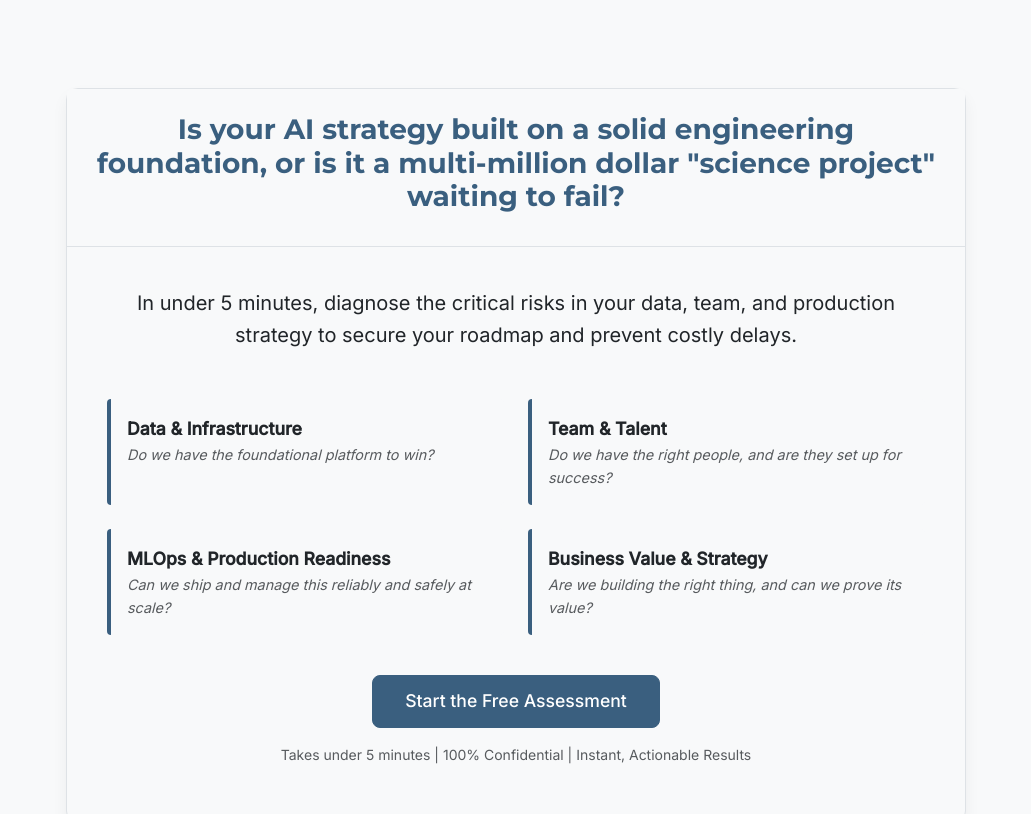
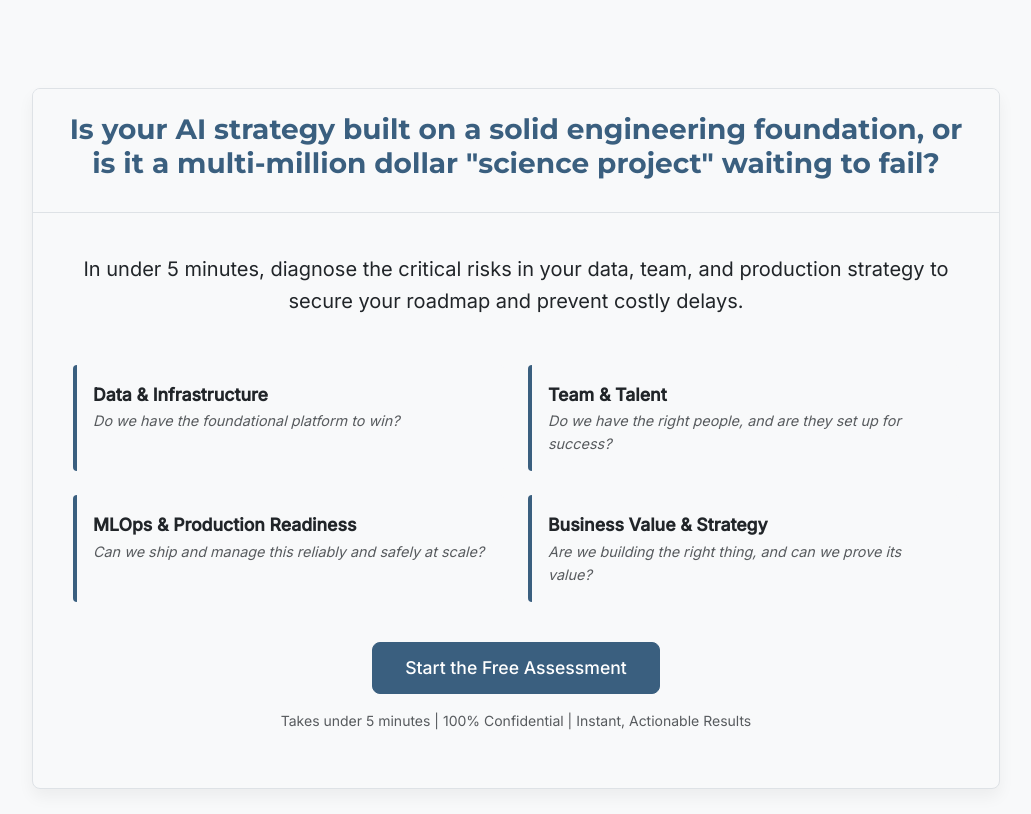
Before and after one commit to kirbah/ai-readiness-assessor, a React (Vite) app: page / in a window 1280 px wide. Shown: the top 814 px of the page, without its empty margins (124-1155 px from the left). Built offline with nearby package versions, Linux system fonts and the light colour scheme.

Commit message:
feat: add animation

```diff
--- a/src/components/LandingPage.tsx
+++ b/src/components/LandingPage.tsx
@@ -1,4 +1,5 @@
 import React from "react";
+import { motion, easeOut } from "framer-motion"; // Import motion
 import "../styles/LandingPage.css"; // Import the new CSS file
 
 interface LandingPageProps {
@@ -6,10 +7,31 @@ interface LandingPageProps {
 }
 
 const LandingPage: React.FC<LandingPageProps> = ({ onStart }) => {
+  const cardVariants = {
+    hidden: { opacity: 0, y: 50 },
+    visible: { opacity: 1, y: 0, transition: { duration: 0.6, ease: easeOut } },
+  };
+
+  const pillarVariants = {
+    hidden: { opacity: 0, y: 20 },
+    visible: { opacity: 1, y: 0, transition: { duration: 0.5, ease: easeOut } },
+  };
+
+  const buttonVariants = {
+    initial: { scale: 1 },
+    hover: { scale: 1.05, transition: { duration: 0.2 } },
+    tap: { scale: 0.95 },
+  };
+
   return (
     <div className="landing-page py-4">
       <div className="container">
-        <div className="card">
+        <motion.div
+          className="card"
+          variants={cardVariants}
+          initial="hidden"
+          animate="visible"
+        >
           <div className="card-header text-center">
             <h1 className="h1 fw-bold">
               Is your AI strategy built on a solid engineering foundation, or is
@@ -23,14 +45,19 @@ const LandingPage: React.FC<LandingPageProps> = ({ onStart }) => {
               costly delays.
             </p>
 
-            <div className="pillars-grid">
-              <div className="pillar-item">
+            <motion.div
+              className="pillars-grid"
+              initial="hidden"
+              animate="visible"
+              transition={{ staggerChildren: 0.1 }}
+            >
+              <motion.div className="pillar-item" variants={pillarVariants}>
                 <strong>Data & Infrastructure</strong>
                 <p className="text-muted mb-0">
                   <em>Do we have the foundational platform to win?</em>
                 </p>
-              </div>
-              <div className="pillar-item">
+              </motion.div>
+              <motion.div className="pillar-item" variants={pillarVariants}>
                 <strong>Team & Talent</strong>
                 <p className="text-muted mb-0">
                   <em>
@@ -38,36 +65,43 @@ const LandingPage: React.FC<LandingPageProps> = ({ onStart }) => {
                     success?
                   </em>
                 </p>
-              </div>
-              <div className="pillar-item">
+              </motion.div>
+              <motion.div className="pillar-item" variants={pillarVariants}>
                 <strong>MLOps & Production Readiness</strong>
                 <p className="text-muted mb-0">
                   <em>
                     Can we ship and manage this reliably and safely at scale?
                   </em>
                 </p>
-              </div>
-              <div className="pillar-item">
+              </motion.div>
+              <motion.div className="pillar-item" variants={pillarVariants}>
                 <strong>Business Value & Strategy</strong>
                 <p className="text-muted mb-0">
                   <em>
                     Are we building the right thing, and can we prove its value?
                   </em>
                 </p>
-              </div>
-            </div>
+              </motion.div>
+            </motion.div>
 
             <div className="cta-section">
-              <button className="btn btn-primary btn-lg mb-3" onClick={onStart}>
+              <motion.button
+                className="btn btn-primary btn-lg mb-3"
+                onClick={onStart}
+                variants={buttonVariants}
+                initial="initial"
+                whileHover="hover"
+                whileTap="tap"
+              >
                 Start the Free Assessment
-              </button>
+              </motion.button>
               <p className="text-muted small">
                 Takes under 5 minutes | 100% Confidential | Instant, Actionable
                 Results
               </p>
             </div>
           </div>
-        </div>
+        </motion.div>
       </div>
     </div>
   );
--- a/src/styles/LandingPage.css
+++ b/src/styles/LandingPage.css
@@ -1,15 +1,17 @@
 .landing-page .card {
   border: 1px solid #dee2e6;
   box-shadow: 0 0.5rem 1rem rgba(0, 0, 0, 0.05);
-  max-width: 900px; /* Control the max width of the card */
   margin: 2rem auto; /* Center the card with some margin */
   text-align: left; /* Align text left inside the card */
+  border-radius: 0.5rem; /* Added border-radius to the card */
 }
 
 .landing-page .card-header {
   background-color: #f8f9fa; /* A very light grey for the header */
   border-bottom: 1px solid #dee2e6;
   padding: 1.5rem;
+  border-top-left-radius: calc(0.5rem - 1px); /* Match card's border-radius */
+  border-top-right-radius: calc(0.5rem - 1px); /* Match card's border-radius */
 }
 
 .landing-page .card-header h1 {
```
